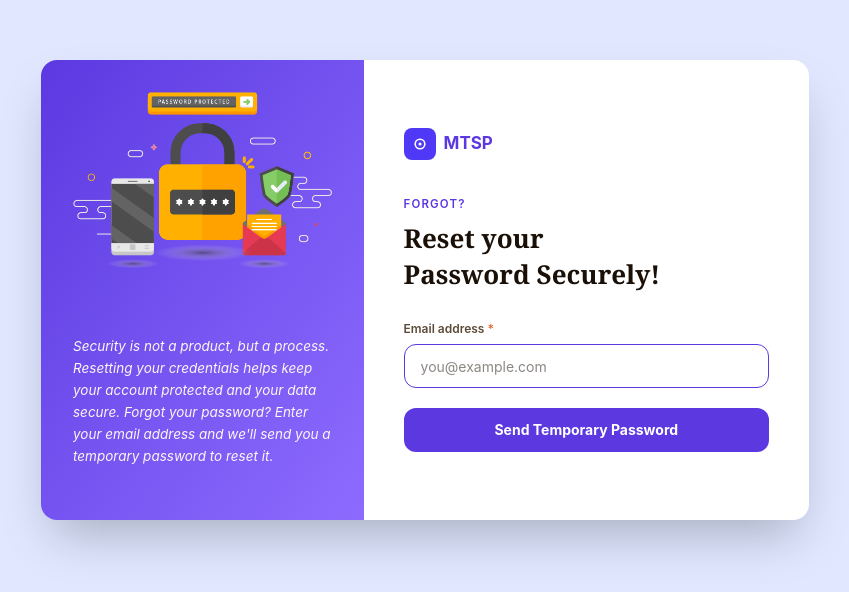
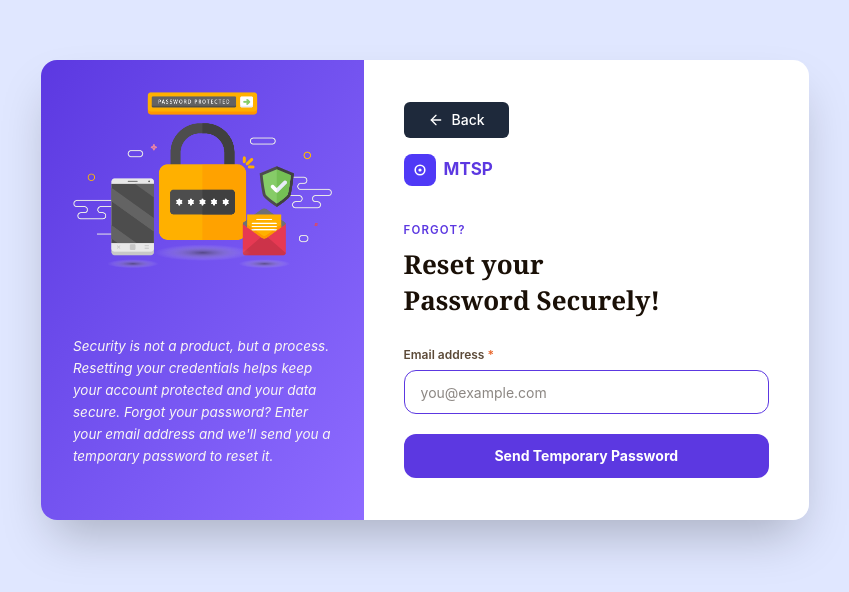
Before and after one commit to SMTIAP/smtiap-web, a React (Vite) app: page /forgot-password in a window 1280 px wide. Shown: the part 110-702 px from the top of the page, without its empty margins (215-1064 px from the left). Built offline with nearby package versions, Linux system fonts and the light colour scheme; no server answers.

Commit message:
add back button to password reset pages

```diff
--- a/src/pages/Forgot-password.tsx
+++ b/src/pages/Forgot-password.tsx
@@ -2,6 +2,7 @@ import { useState } from "react";
 import { useNavigate } from "react-router-dom";
 import api from "../api/api";
 import fogotPasswordImg from "../assets/fogotpasswprd.png";
+import BackButton from "../components/BackButton";
 
 export default function ForgotPassword() {
   const navigate = useNavigate();
@@ -54,6 +55,9 @@ export default function ForgotPassword() {
 
         {/* ── RIGHT PANEL ── */}
         <div className="flex-1 flex flex-col justify-center px-10 py-10 bg-white">
+          {/* Back Button */}
+          <BackButton to="/auth" className="mb-4 w-fit" />
+
           {/* Logo */}
           <div className="flex items-center gap-2 mb-9">
             <div className="w-8 h-8 rounded-lg flex items-center justify-center  bg-indigo-600">
```
Also changed, not shown: 1 other file (tests, documents, lock files or other folders).
